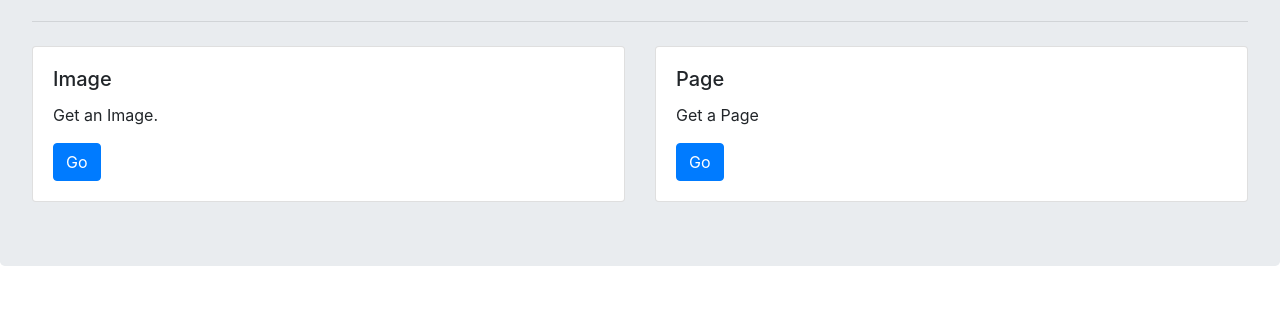
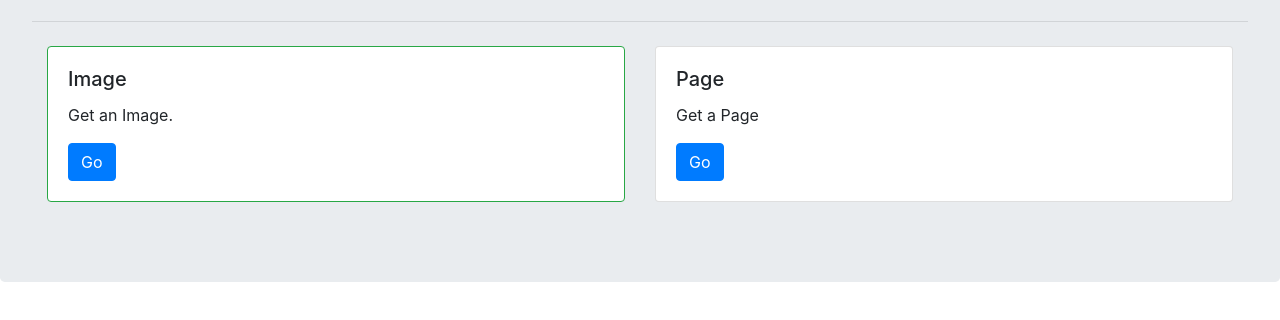
Before and after one commit to namila007/Simple-Java-Web-Server, a plain HTML site: page src/Resources/Index.html in a window 1280 px wide. Shown: the part 172-492 px from the top of the page. Drawn offline with Linux system fonts and the light colour scheme; files that its build step writes are made by us from their sources.

Commit message:
few changes
Signed-off-by: Namila Bandara <namila007@gmail.com>

```diff
--- a/src/Resources/Index.html
+++ b/src/Resources/Index.html
@@ -7,15 +7,16 @@
 </head>
 <body>
 
-<div class="jumbotron">
+<div class="jumbotron ">
     <h1 class="display-4">Hello, world!</h1>
     <p class="lead">This is a simple Java Web Server.</p>
 
     <hr class="my-4">
 
-    <div class="row">
-        <div class="col-sm-6">
-            <div class="card">
+    <div class="container-fluid">
+        <div class="row ">
+            <div class="col-sm-6 col-md-6">
+                <div class="card border-success mb-3">
                 <div class="card-body">
                     <h5 class="card-title">Image</h5>
                     <p class="card-text">Get an Image.</p>
@@ -23,7 +24,7 @@
                 </div>
             </div>
         </div>
-        <div class="col-sm-6">
+            <div class="col-sm-6 col-md-6">
             <div class="card">
                 <div class="card-body">
                     <h5 class="card-title">Page</h5>
@@ -33,7 +34,7 @@
             </div>
         </div>
     </div>
-
+    </div>
 
 </div>
 
```
Also changed, not shown: 1 other file.
